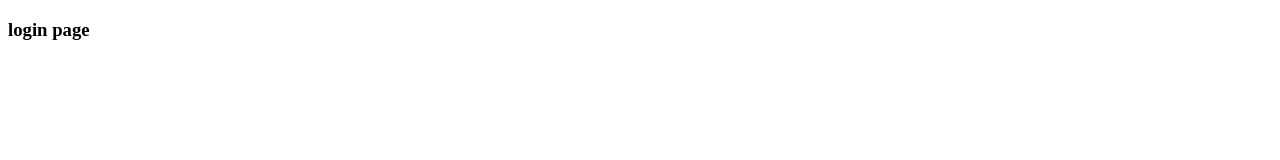
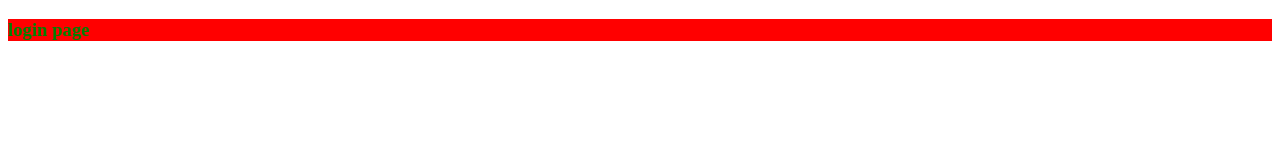
Before and after one commit to RevanthSB/loginpage, a plain HTML site: page index.html in a window 1280 px wide. Drawn offline with Linux system fonts and the light colour scheme.

Commit message:
created new css file

```diff
--- /dev/null
+++ b/index.css
@@ -0,0 +1,4 @@
+h3{
+    background-color: red;
+    color: green;
+}
--- a/index.html
+++ b/index.html
@@ -4,6 +4,7 @@
     <meta charset="UTF-8">
     <meta http-equiv="X-UA-Compatible" content="IE=edge">
     <meta name="viewport" content="width=device-width, initial-scale=1.0">
+    <link rel="stylesheet" href="index.css">
     <title>Document</title>
 </head>
 <body>
```
